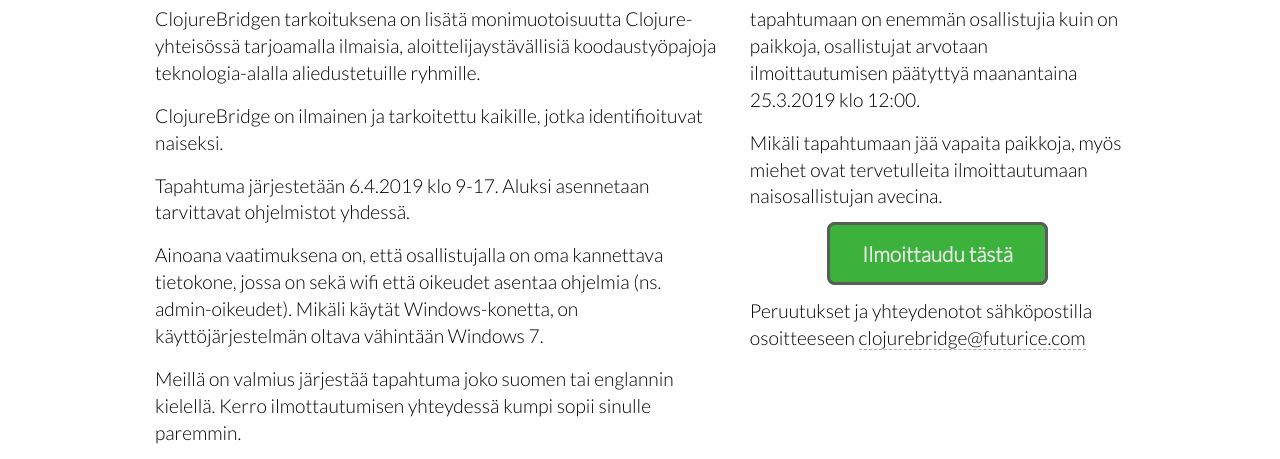
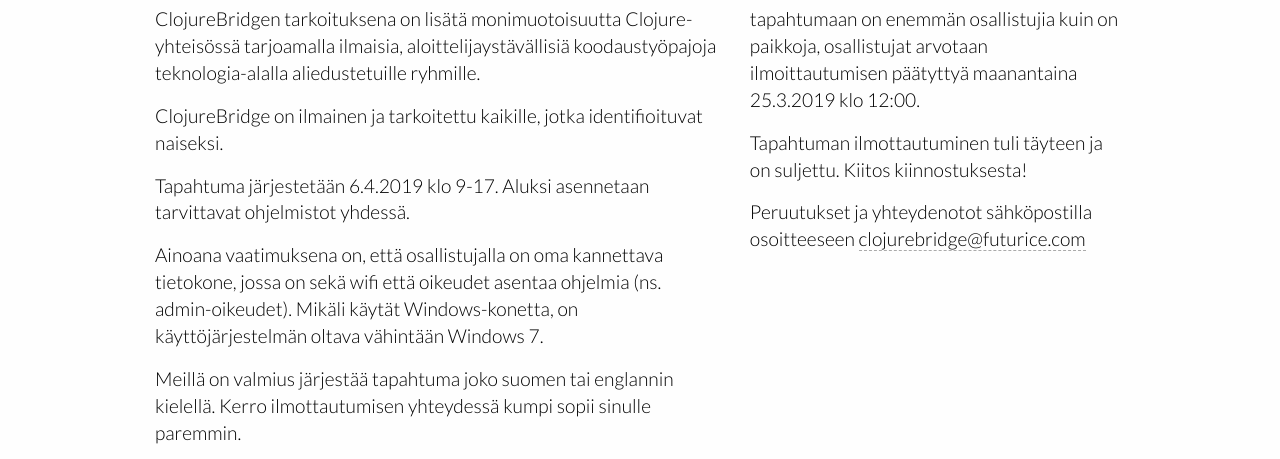
Before and after one commit to clojurebridgefi/clojurebridge-fi, a website: page docs/events/helsinki-20190406/index.html in a window 1280 px wide. Shown: the part 569-1028 px from the top of the page. Drawn offline with nearby package versions, Linux system fonts and the light colour scheme.

Commit message:
remove sign up link for 2019-04-06 event

```diff
--- a/docs/events/helsinki-20190406/index.html
+++ b/docs/events/helsinki-20190406/index.html
@@ -142,13 +142,8 @@
             osallistujat arvotaan ilmoittautumisen päätyttyä maanantaina 25.3.2019 klo 12:00.
           </p>
           <p>
-            Mikäli tapahtumaan jää vapaita paikkoja, myös miehet ovat tervetulleita ilmoittautumaan naisosallistujan avecina.
+            Tapahtuman ilmottautuminen tuli täyteen ja on suljettu. Kiitos kiinnostuksesta!
           </p>
-          <div class="register">
-            <a href="https://goo.gl/forms/6VKLMq2I12Yb0whg2">
-              Ilmoittaudu tästä
-            </a>
-          </div>
           <p>
             Peruutukset ja yhteydenotot sähköpostilla osoitteeseen <a href="mailto:clojurebridge@futurice.com">clojurebridge@futurice.com</a>
           </p>
```
Also changed, not shown: docs/events/helsinki-20190406/index.en.html (+1 -6 lines).
